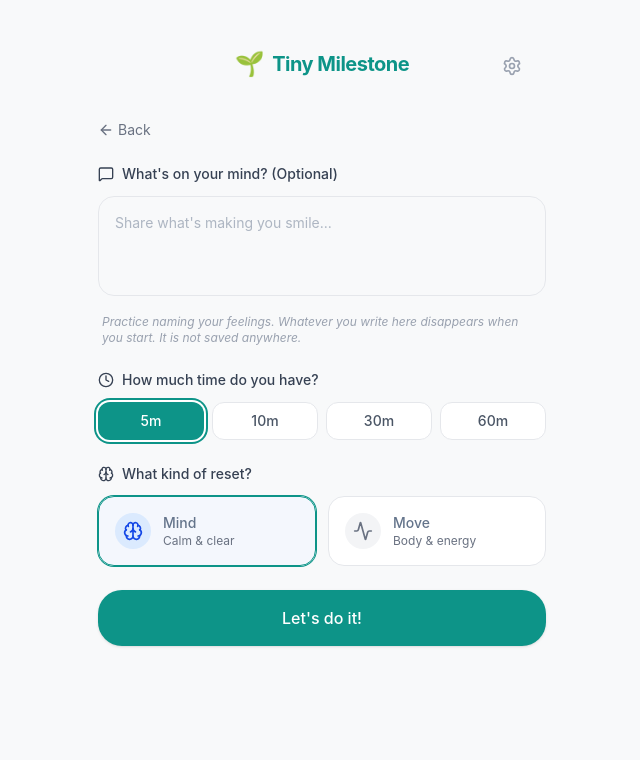
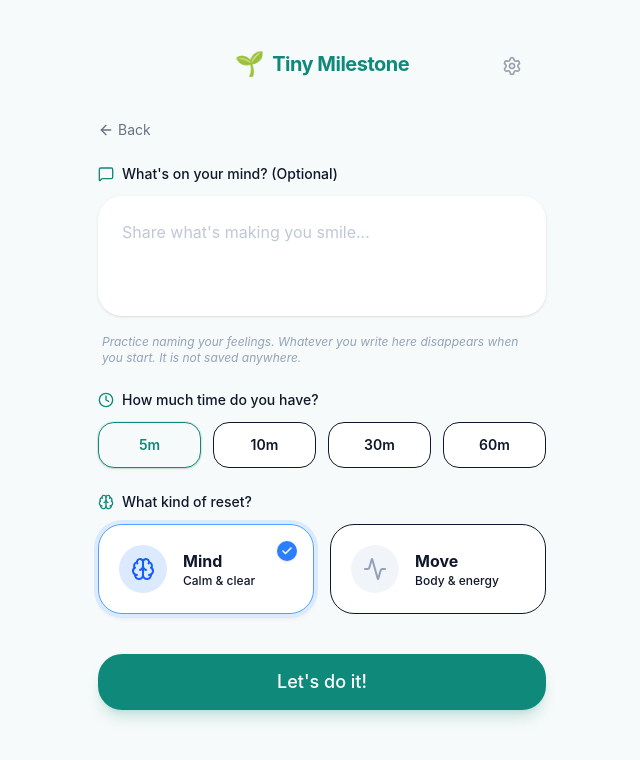
Before and after one commit to elliethemew/tiny-milestone, a React (Vite) app: page / in a window 1280 px wide. Both pictures are taken after a click on the button "Happy". Shown: the top 760 px of the page, without its empty margins (318-958 px from the left). Built offline with nearby package versions, Linux system fonts and the light colour scheme.

Commit message:
feat: Premium Pastel UI (Mind/Move & Mood Selector)

```diff
--- a/src/App.tsx
+++ b/src/App.tsx
@@ -8,7 +8,7 @@
 import { useLocalStorage } from './hooks/useLocalStorage';
 import type { Mood, Activity } from './types';
 import { triggerConfetti } from './lib/confetti';
-import { ArrowLeft, Clock, Brain, Activity as ActivityIcon, MessageSquare, Settings, Trash2, X } from 'lucide-react';
+import { ArrowLeft, Clock, Brain, Activity as ActivityIcon, MessageSquare, Settings, Trash2, X, Check } from 'lucide-react';
 import { cn } from './lib/utils';
 
 type Step = 'mood' | 'options' | 'result' | 'completion';
@@ -141,7 +141,7 @@
             <h2 className="text-2xl font-bold text-gray-900">How are you feeling?</h2>
             <p className="text-gray-500">Let's find a tiny step forward.</p>
           </div>
-          <MoodSelector onSelect={handleMoodSelect} />
+          <MoodSelector onSelect={handleMoodSelect} selectedMood={mood} />
         </div>
       )}
 
@@ -156,8 +156,8 @@
 
           <div className="space-y-6">
             <div className="space-y-3">
-              <label className="text-sm font-medium text-gray-700 flex items-center gap-2">
-                <MessageSquare className="w-4 h-4" /> What's on your mind? (Optional)
+              <label className="text-sm font-medium text-primary-DEFAULT flex items-center gap-2">
+                <MessageSquare className="w-4 h-4 text-primary-accent" /> What's on your mind? (Optional)
               </label>
               <textarea
                 value={note}
@@ -168,29 +168,29 @@
                       mood === 'surprise' ? "You think you can surprise me?" :
                         "I'm feeling a bit stuck because..."
                 }
-                className="w-full p-4 rounded-2xl border border-gray-200 focus:border-primary-accent focus:ring-1 focus:ring-primary-accent outline-none min-h-[100px] resize-none text-sm"
+                className="w-full p-6 rounded-3xl bg-white border-none shadow-sm focus:ring-2 focus:ring-primary-accent/20 outline-none min-h-[120px] resize-none text-base placeholder:text-muted/60 transition-all font-sans"
               />
               <div className="flex items-start gap-2 px-1">
-                <p className="text-xs text-gray-400 italic">
+                <p className="text-xs text-muted italic">
                   Practice naming your feelings. Whatever you write here disappears when you start. It is not saved anywhere.
                 </p>
               </div>
             </div>
 
             <div className="space-y-3">
-              <label className="text-sm font-medium text-gray-700 flex items-center gap-2">
-                <Clock className="w-4 h-4" /> How much time do you have?
+              <label className="text-sm font-medium text-primary-DEFAULT flex items-center gap-2">
+                <Clock className="w-4 h-4 text-primary-accent" /> How much time do you have?
               </label>
-              <div className="grid grid-cols-4 gap-2">
+              <div className="grid grid-cols-4 gap-3">
                 {[5, 10, 30, 60].map((m) => (
                   <button
                     key={m}
                     onClick={() => setMinutes(m)}
                     className={cn(
-                      "py-2 px-3 rounded-xl text-sm font-medium transition-all",
+                      "py-3 px-2 rounded-2xl text-sm font-semibold transition-all border",
                       minutes === m
-                        ? "bg-primary-accent text-white shadow-sm ring-2 ring-primary-accent ring-offset-2"
-                        : "bg-white border border-gray-200 text-gray-600 hover:bg-gray-50"
+                        ? "border-primary-accent bg-background text-primary-accent shadow-sm ring-1 ring-primary-accent/10"
+                        : "border-border bg-white text-secondary hover:border-primary-accent/30 hover:bg-slate-50"
                     )}
                   >
                     {m}m
@@ -200,49 +200,69 @@
             </div>
 
             <div className="space-y-3">
-              <label className="text-sm font-medium text-gray-700 flex items-center gap-2">
-                <Brain className="w-4 h-4" /> What kind of reset?
+              <label className="text-sm font-medium text-primary-DEFAULT flex items-center gap-2">
+                <Brain className="w-4 h-4 text-primary-accent" /> What kind of reset?
               </label>
-              <div className="grid grid-cols-2 gap-3">
+              <div className="grid grid-cols-2 gap-4">
                 <button
                   onClick={() => setMode('mind')}
                   className={cn(
-                    "p-4 rounded-2xl border text-left transition-all flex items-center gap-3",
+                    "p-5 rounded-[24px] border text-left transition-all flex items-center gap-4 relative group",
+                    // Micro-interactions
+                    "hover:-translate-y-1 hover:shadow-md active:scale-[0.98]",
                     mode === 'mind'
-                      ? "border-primary-accent bg-blue-50/50 ring-1 ring-primary-accent"
-                      : "border-gray-200 bg-white hover:bg-gray-50"
+                      ? "border-blue-400 bg-white shadow-md ring-4 ring-blue-100" // Selected: Blue theme
+                      : "border-border bg-white hover:border-blue-300 hover:bg-blue-50" // Default: Hover Blue tint
                   )}
                 >
-                  <div className={cn("p-2 rounded-full", mode === 'mind' ? "bg-blue-100 text-blue-700" : "bg-gray-100 text-gray-500")}>
-                    <Brain className="w-5 h-5" />
+                  {mode === 'mind' && (
+                    <div className="absolute top-4 right-4 w-5 h-5 bg-blue-500 rounded-full flex items-center justify-center text-white animate-fade-in shadow-sm">
+                      <Check className="w-3 h-3" strokeWidth={3} />
+                    </div>
+                  )}
+                  <div className={cn(
+                    "p-3 rounded-full transition-colors duration-300",
+                    mode === 'mind' ? "bg-blue-100 text-blue-600" : "bg-slate-100 text-slate-400 group-hover:bg-blue-100 group-hover:text-blue-500"
+                  )}>
+                    <Brain className="w-6 h-6" strokeWidth={2} />
                   </div>
                   <div>
-                    <div className="font-medium text-sm">Mind</div>
-                    <div className="text-xs text-gray-500">Calm & clear</div>
+                    <div className={cn("font-bold transition-colors", mode === 'mind' ? "text-primary-DEFAULT" : "text-secondary group-hover:text-primary-DEFAULT")}>Mind</div>
+                    <div className="text-xs text-secondary font-medium">Calm & clear</div>
                   </div>
                 </button>
 
                 <button
                   onClick={() => setMode('move')}
                   className={cn(
-                    "p-4 rounded-2xl border text-left transition-all flex items-center gap-3",
+                    "p-5 rounded-[24px] border text-left transition-all flex items-center gap-4 relative group",
+                    // Micro-interactions
+                    "hover:-translate-y-1 hover:shadow-md active:scale-[0.98]",
                     mode === 'move'
-                      ? "border-primary-accent bg-green-50/50 ring-1 ring-primary-accent"
-                      : "border-gray-200 bg-white hover:bg-gray-50"
+                      ? "border-emerald-400 bg-white shadow-md ring-4 ring-emerald-100" // Selected: Green theme
+                      : "border-border bg-white hover:border-emerald-300 hover:bg-emerald-50" // Default: Hover Green tint
                   )}
                 >
-                  <div className={cn("p-2 rounded-full", mode === 'move' ? "bg-green-100 text-green-700" : "bg-gray-100 text-gray-500")}>
-                    <ActivityIcon className="w-5 h-5" />
+                  {mode === 'move' && (
+                    <div className="absolute top-4 right-4 w-5 h-5 bg-emerald-500 rounded-full flex items-center justify-center text-white animate-fade-in shadow-sm">
+                      <Check className="w-3 h-3" strokeWidth={3} />
+                    </div>
+                  )}
+                  <div className={cn(
+                    "p-3 rounded-full transition-colors duration-300",
+                    mode === 'move' ? "bg-emerald-100 text-emerald-600" : "bg-slate-100 text-slate-400 group-hover:bg-emerald-100 group-hover:text-emerald-500"
+                  )}>
+                    <ActivityIcon className="w-6 h-6" strokeWidth={2} />
                   </div>
                   <div>
-                    <div className="font-medium text-sm">Move</div>
-                    <div className="text-xs text-gray-500">Body & energy</div>
+                    <div className={cn("font-bold transition-colors", mode === 'move' ? "text-primary-DEFAULT" : "text-secondary group-hover:text-primary-DEFAULT")}>Move</div>
+                    <div className="text-xs text-secondary font-medium">Body & energy</div>
                   </div>
                 </button>
               </div>
             </div>
 
-            <Button size="lg" fullWidth onClick={handleGetActivity}>
+            <Button size="lg" fullWidth onClick={handleGetActivity} className="shadow-lg shadow-primary-accent/20 mt-4 text-lg">
               Let's do it!
             </Button>
           </div>
@@ -271,10 +291,10 @@
 
       {step === 'completion' && (
         <div className="flex flex-col items-center justify-center text-center gap-8 animate-slide-up py-10">
-          <div className="space-y-2">
-            <div className="text-6xl mb-4">🎉</div>
-            <h2 className="text-3xl font-bold text-gray-900">Well done!</h2>
-            <p className="text-gray-600">You took a moment for yourself.</p>
+          <div className="space-y-4 animate-fade-in group">
+            <div className="text-6xl mb-4 transform transition-transform group-hover:scale-110 duration-300">🎉</div>
+            <h2 className="text-3xl font-bold text-primary-DEFAULT tracking-tight">Well done!</h2>
+            <p className="text-secondary text-lg">You took a moment for yourself.</p>
           </div>
 
 
--- a/src/components/ActivityCard.tsx
+++ b/src/components/ActivityCard.tsx
@@ -70,14 +70,14 @@
                     onClick={onReroll}
                     disabled={rerollsLeft === 0}
                     className={cn(
-                        "absolute top-4 right-4 p-2 transition-colors z-20 rounded-full",
+                        "absolute top-3 right-3 p-3 transition-colors z-20 rounded-full", /* Larger tap area 44px+ approx */
                         rerollsLeft > 0
                             ? "text-gray-300 hover:text-gray-500 hover:bg-gray-50 cursor-pointer"
                             : "text-gray-200 cursor-not-allowed opacity-50"
                     )}
                     title={rerollsLeft > 0 ? "Try another" : "No more swaps"}
                 >
-                    <RefreshCcw className="w-4 h-4" />
+                    <RefreshCcw className="w-5 h-5" />
                 </button>
 
                 <div className="z-10 flex flex-col items-center gap-2">
@@ -111,7 +111,7 @@
             <div className="w-full flex justify-center">
                 <Button variant="outline" onClick={handleShare} disabled={isSharing} className="flex gap-2 w-full justify-center">
                     {isSharing ? <Loader2 className="w-4 h-4 animate-spin" /> : <Share2 className="w-4 h-4" />}
-                    Do with a friend?
+                    Share card
                 </Button>
             </div>
 
--- a/src/components/MoodSelector.tsx
+++ b/src/components/MoodSelector.tsx
@@ -1,37 +1,124 @@
 import React from 'react';
 import type { Mood } from '../types';
-import { Smile, Meh, Zap, Cloud, Coffee, Sparkles } from 'lucide-react';
+import { Smile, Zap, Cloud, Coffee, Sparkles, Check, Meh } from 'lucide-react';
+import { cn } from '../lib/utils';
 
 interface MoodSelectorProps {
     onSelect: (mood: Mood) => void;
+    selectedMood?: Mood | null;
 }
 
-const moods: { id: Mood; label: string; icon: React.ReactNode; color: string }[] = [
-    { id: 'sad', label: 'Sad', icon: <Cloud className="w-5 h-5" />, color: 'bg-blue-100 text-blue-700 hover:bg-blue-200' },
-    { id: 'bored', label: 'Bored', icon: <Coffee className="w-5 h-5" />, color: 'bg-gray-100 text-gray-700 hover:bg-gray-200' },
-    { id: 'anxious', label: 'Anxious', icon: <Zap className="w-5 h-5" />, color: 'bg-amber-100 text-amber-700 hover:bg-amber-200' },
-    { id: 'happy', label: 'Happy', icon: <Smile className="w-5 h-5" />, color: 'bg-yellow-100 text-yellow-700 hover:bg-yellow-200' },
-    { id: 'calm', label: 'Calm', icon: <Meh className="w-5 h-5" />, color: 'bg-green-100 text-green-700 hover:bg-green-200' },
-    { id: 'surprise', label: 'Surprise Me', icon: <Sparkles className="w-5 h-5" />, color: 'bg-purple-100 text-purple-700 hover:bg-purple-200' },
+const moods: { id: Mood; label: string; icon: React.ElementType }[] = [
+    { id: 'happy', label: 'Happy', icon: Smile },
+    { id: 'sad', label: 'Sad', icon: Cloud }, // Using Cloud for sad/gloom
+    { id: 'anxious', label: 'Anxious', icon: Zap },
+    { id: 'calm', label: 'Calm', icon: Coffee }, // Coffee/Tea for calm
+    { id: 'bored', label: 'Bored', icon: Meh },
+    { id: 'surprise', label: 'Surprise Me', icon: Sparkles },
 ];
 
-export function MoodSelector({ onSelect }: MoodSelectorProps) {
+const moodStyles = {
+    happy: {
+        border: 'border-yellow-400',
+        ring: 'ring-yellow-200',
+        text: 'text-yellow-700',
+        bg: 'bg-yellow-50',
+        hoverBorder: 'hover:border-yellow-400',
+        hoverBg: 'hover:bg-yellow-50',
+    },
+    sad: {
+        border: 'border-blue-400',
+        ring: 'ring-blue-200',
+        text: 'text-blue-700',
+        bg: 'bg-blue-50',
+        hoverBorder: 'hover:border-blue-400',
+        hoverBg: 'hover:bg-blue-50',
+    },
+    anxious: {
+        border: 'border-amber-400',
+        ring: 'ring-amber-200',
+        text: 'text-amber-700',
+        bg: 'bg-amber-50',
+        hoverBorder: 'hover:border-amber-400',
+        hoverBg: 'hover:bg-amber-50',
+    },
+    calm: {
+        border: 'border-emerald-400',
+        ring: 'ring-emerald-200',
+        text: 'text-emerald-700',
+        bg: 'bg-emerald-50',
+        hoverBorder: 'hover:border-emerald-400',
+        hoverBg: 'hover:bg-emerald-50',
+    },
+    bored: {
+        border: 'border-gray-400',
+        ring: 'ring-gray-200',
+        text: 'text-gray-700',
+        bg: 'bg-gray-50',
+        hoverBorder: 'hover:border-gray-400',
+        hoverBg: 'hover:bg-gray-50',
+    },
+    surprise: {
+        border: 'border-indigo-400',
+        ring: 'ring-indigo-200',
+        text: 'text-indigo-700',
+        bg: 'bg-indigo-50',
+        hoverBorder: 'hover:border-indigo-400',
+        hoverBg: 'hover:bg-indigo-50',
+    },
+};
+
+export function MoodSelector({ onSelect, selectedMood }: MoodSelectorProps) {
     return (
-        <div className="grid grid-cols-2 gap-3">
-            {moods.map((mood) => (
-                <button
-                    key={mood.id}
-                    onClick={() => onSelect(mood.id)}
-                    className={`
-            relative flex flex-col items-center justify-center p-6 rounded-3xl transition-all duration-200
-            hover:scale-[1.02] active:scale-95
-            ${mood.color}
-          `}
-                >
-                    <div className="mb-2">{mood.icon}</div>
-                    <span className="font-medium text-sm">{mood.label}</span>
-                </button>
-            ))}
+        <div className="grid grid-cols-2 gap-4">
+            {moods.map((m) => {
+                const isSelected = selectedMood === m.id;
+                const style = moodStyles[m.id];
+
+                return (
+                    <button
+                        key={m.id}
+                        onClick={() => onSelect(m.id)}
+                        className={cn(
+                            "relative p-6 rounded-[24px] border transition-all duration-200 flex flex-col items-center gap-4 group focus:outline-none focus:ring-4 focus:ring-opacity-50", // Increased padding to p-6, gap-4
+
+                            // Micro-interactions
+                            "hover:-translate-y-1 hover:shadow-md active:scale-[0.98]",
+
+                            // Focus State (Accessibility)
+                            isSelected ? style.ring : "focus:ring-primary-accent/20",
+
+                            // Selection & Hover State
+                            isSelected
+                                ? cn("border-2 bg-white shadow-md", style.border) // Mood-specific border
+                                : cn("border-border bg-surface shadow-sm", style.hoverBorder, style.hoverBg) // Default: Soft border + Mood Hover Effect
+                        )}
+                    >
+                        {/* Checkmark Badge (Teal or Mood Color? User said check can stay teal or match mood. Let's match mood for fun, or teal for consistency? User said 'check badge can stay teal'. Sticking to teal for CTA consistency) */}
+                        {isSelected && (
+                            <div className="absolute top-3 right-3 w-6 h-6 bg-primary-accent rounded-full flex items-center justify-center text-white animate-fade-in shadow-sm">
+                                <Check className="w-3.5 h-3.5" strokeWidth={3} />
+                            </div>
+                        )}
+
+                        {/* Icon Container - Consistent Circles */}
+                        <div className={cn(
+                            "p-4 rounded-full transition-colors duration-300", // rounded-full for circles
+                            style.bg,
+                            style.text
+                        )}>
+                            <m.icon className="w-7 h-7" strokeWidth={2} /> {/* Slightly larger icons */}
+                        </div>
+
+                        <span className={cn(
+                            "font-semibold text-sm tracking-wide",
+                            isSelected ? "text-primary-DEFAULT" : "text-secondary-DEFAULT"
+                        )}>
+                            {m.label}
+                        </span>
+                    </button>
+                );
+            })}
         </div>
     );
 }
--- a/src/components/ui/Button.tsx
+++ b/src/components/ui/Button.tsx
@@ -14,10 +14,10 @@
                 outline: "border border-input hover:bg-accent hover:text-accent-foreground",
             },
             size: {
-                default: "h-12 px-6 py-3",
-                sm: "h-9 px-3 rounded-xl",
-                lg: "h-14 px-8 text-base rounded-3xl",
-                icon: "h-10 w-10",
+                default: "h-12 px-6 py-3 rounded-2xl",
+                sm: "h-10 px-4 rounded-xl",
+                lg: "h-14 px-8 text-base rounded-[24px]", // Approx 24px
+                icon: "h-11 w-11 rounded-full", // 44px+ touch target
             },
             fullWidth: {
                 true: "w-full",
--- a/src/components/ui/Card.tsx
+++ b/src/components/ui/Card.tsx
@@ -8,7 +8,7 @@
     <div
         ref={ref}
         className={cn(
-            "rounded-3xl border border-gray-100 bg-white text-card-foreground shadow-sm",
+            "rounded-[24px] border border-border bg-surface text-card-foreground shadow-sm", // Rounded 24px, subtle shadow
             className
         )}
         {...props}
--- a/src/index.css
+++ b/src/index.css
@@ -3,15 +3,15 @@
 @theme {
   --font-sans: 'Inter', 'sans-serif';
 
-  --color-background: #f8f9fa;
-  --color-surface: #ffffff;
+  --color-background: #F7FAFA;
+  --color-surface: #FFFFFF;
 
-  --color-primary-DEFAULT: #64748b;
-  --color-primary-foreground: #f8fafc;
-  --color-primary-accent: #0d9488;
-  --color-primary-hover: #0f766e;
+  --color-primary-DEFAULT: #0F172A;
+  --color-primary-foreground: #F8FAFC;
+  --color-primary-accent: #0F8A7A;
+  --color-primary-hover: #0D746A;
 
-  --color-muted: #94a3b8;
+  --color-muted: #94A3B8;
 
   --animate-fade-in: fadeIn 0.5s ease-out forwards;
   --animate-slide-up: slideUp 0.5s ease-out forwards;
--- a/tailwind.config.js
+++ b/tailwind.config.js
@@ -10,15 +10,27 @@
                 sans: ['Inter', 'sans-serif'],
             },
             colors: {
-                background: '#f8f9fa', // Soft off-white
-                surface: '#ffffff',
+                background: '#F7FAFA', // Soft off-white
+                surface: '#FFFFFF',
+                border: '#E6EEF0',
                 primary: {
-                    DEFAULT: '#64748b', // Slate for text
-                    foreground: '#f8fafc',
-                    accent: '#0d9488', // Teal 600 - Muted teal
-                    hover: '#0f766e', // Teal 700
+                    DEFAULT: '#0F172A', // Slate 900 for primary text
+                    foreground: '#F8FAFC',
+                    accent: '#0F8A7A', // Teal 600 - Brand Primary
+                    hover: '#0D746A', // Teal 700
+                    muted: '#94A3B8', // Slate 400
                 },
-                muted: '#94a3b8',
+                secondary: {
+                    DEFAULT: '#475569', // Slate 600
+                    foreground: '#F1F5F9', // Slate 100
+                },
+                mood: {
+                    sad: '#E0F2FE', // Sky 100 (Blue-ish tint)
+                    anxious: '#FEF3C7', // Amber 100 (Warm tint)
+                    happy: '#FEF9C3', // Yellow 100 (Soft yellow)
+                    calm: '#D1FAE5', // Emerald 100 (Mint)
+                    surprise: '#E0E7FF', // Indigo 100 (Lavender)
+                }
             },
             animation: {
                 'fade-in': 'fadeIn 0.5s ease-out forwards',
```
